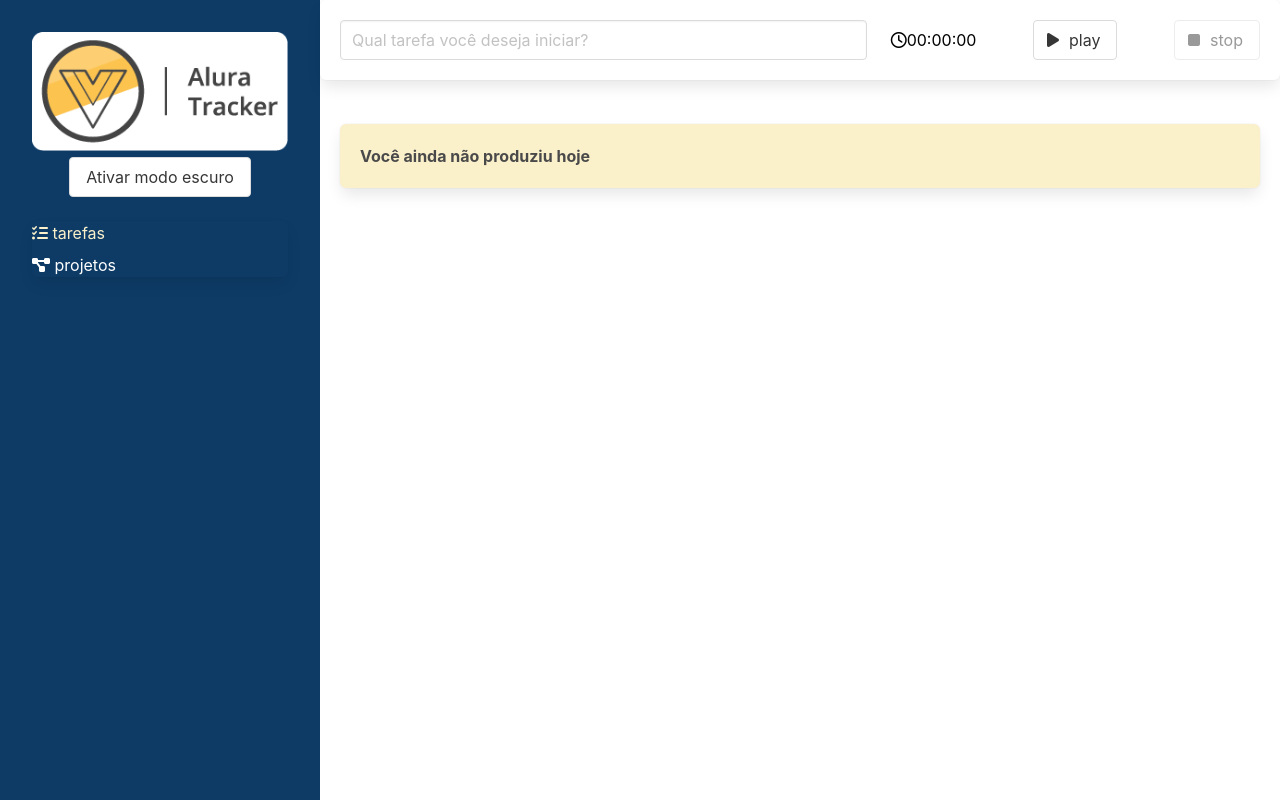
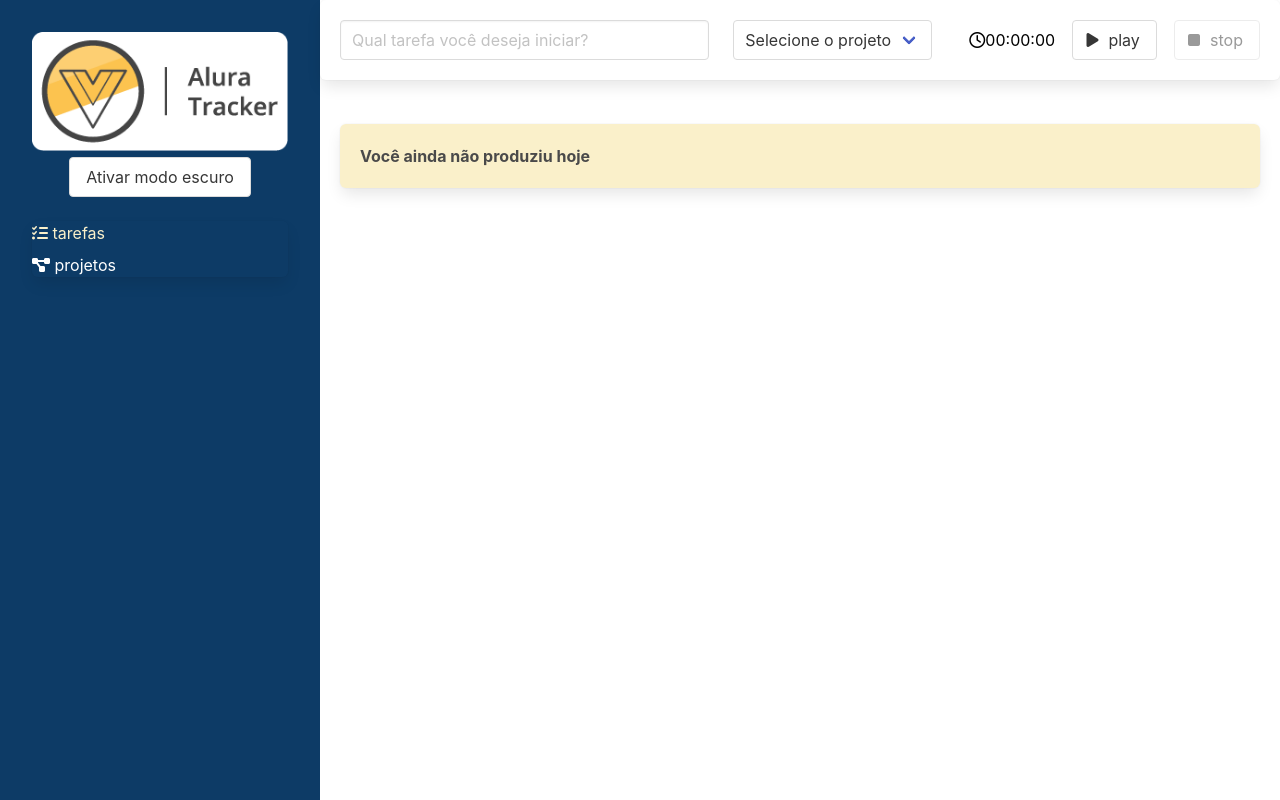
Before and after one commit to AAlan12/alura-tracker, a Vue app: page / in a window 1280 px wide. Built offline with nearby package versions, Linux system fonts and the light colour scheme.

Commit message:
configurações adicionais nas rotas e de gerenciamento de estado com vuex

```diff
--- a/package.json
+++ b/package.json
@@ -10,7 +10,8 @@
   "dependencies": {
     "core-js": "^3.8.3",
     "vue": "^3.2.13",
-    "vue-router": "^4.1.5"
+    "vue-router": "^4.1.5",
+    "vuex": "^4.0.2"
   },
   "devDependencies": {
     "@fortawesome/fontawesome-free": "^6.2.0",
--- a/src/components/Formulario.vue
+++ b/src/components/Formulario.vue
@@ -2,10 +2,19 @@
 <template>
     <div class="box">
         <div class="columns">
-            <div class="column is-7" role="form" aria-label="Formulário para criação de uma nova tarefa">
-                <input type="text" class="input" placeholder="Qual tarefa você deseja iniciar?" v-model="descricao">
+            <div class="column is-5" role="form" aria-label="Formulário para criação de uma nova tarefa">
+                <input type="text" class="input" placeholder="Qual tarefa você deseja iniciar?" v-model="descricao" />
             </div>
-
+            <div class="column is-3">
+                <div class="select">
+                    <select v-model="idProjeto">
+                        <option value="">Selecione o projeto</option>
+                        <option :value="projeto.id" v-for="projeto in projetos" :key="projeto.id">
+                            {{ projeto.nome }}
+                        </option>
+                    </select>
+                </div>
+            </div>
             <div class="column">
                 <Temporizador @aoTemporizadorFinalizado="finalizarTarefa" />
             </div>
@@ -14,28 +23,39 @@
 </template>
 
 <script lang="ts">
+import { key } from '@/store';
+import { computed } from '@vue/reactivity';
 import { defineComponent } from 'vue'
+import { useStore } from 'vuex';
 import Temporizador from './Temporizador.vue'
 
 export default defineComponent({
     // eslint-disable-next-line vue/multi-word-component-names
     name: "Formulário",
-    emits:['aoSalvarTarefa'],
+    emits: ['aoSalvarTarefa'],
     components: {
         Temporizador
     },
     data() {
         return {
-            descricao: ''
+            descricao: '',
+            idProjeto: '',
         }
     },
     methods: {
         finalizarTarefa(tempoDecorrido: number): void {
             this.$emit('aoSalvarTarefa', {
                 duracaoEmSegundos: tempoDecorrido,
-                descricao: this.descricao
+                descricao: this.descricao,
+                projeto: this.projetos.find(proj => proj.id == this.idProjeto)
             })
             this.descricao = ''
+        }
+    },
+    setup() {
+        const store = useStore(key)
+        return {
+            projetos: computed(() => store.state.projetos)
         }
     }
 });
@@ -43,9 +63,10 @@
 
 <style scoped>
 .button {
-  margin-left: 8px;
+    margin-left: 8px;
 }
-.box{
+
+.box {
     color: var(--texto-primario);
     background-color: var(--bg-primario);
 }
--- a/src/interfaces/ITarefa.ts
+++ b/src/interfaces/ITarefa.ts
@@ -1,4 +1,6 @@
+import  IProjeto  from './IProjeto';
 export default interface ITarefa{
     duracaoEmSegundos: number,
-    descricao: string
+    descricao: string,
+    projeto: IProjeto
 }
--- a/src/main.ts
+++ b/src/main.ts
@@ -1,9 +1,10 @@
+import { store, key } from './store';
 import { createApp } from 'vue'
 import App from './App.vue'
-
 import '@fortawesome/fontawesome-free/css/all.css'
 import router from './router'
 
 createApp(App)
     .use(router)
+    .use(store, key)
     .mount('#app')
--- /dev/null
+++ b/src/store/index.ts
@@ -0,0 +1,28 @@
+import IProjeto from "@/interfaces/IProjeto";
+import { InjectionKey } from "vue";
+import { createStore, Store, useStore as vuexUseStore } from "vuex";
+
+interface Estado{
+    projetos: IProjeto[]
+}
+
+export const key: InjectionKey<Store<Estado>> = Symbol()
+
+export const store = createStore<Estado>({
+    state: {
+        projetos:[]
+    },
+    mutations: {
+        'ADD_PROJETO'(state, nomeDoProjeto: string){
+            const projeto = {
+                id: new Date().toISOString(),
+                nome: nomeDoProjeto
+            } as IProjeto
+            state.projetos.push(projeto)
+        }
+    }
+})
+
+export function useStore(): Store<Estado>{
+    return vuexUseStore(key)
+}
--- a/src/views/Projetos.vue
+++ b/src/views/Projetos.vue
@@ -28,25 +28,27 @@
 </template>
 
 <script lang="ts">
-import IProjeto from "@/interfaces/IProjeto";
-import { defineComponent } from "vue"
+import { computed, defineComponent } from "vue"
+import { useStore } from "@/store";
 export default defineComponent({
     // eslint-disable-next-line vue/multi-word-component-names
     name: 'Projetos',
     data(){
         return{
             nomeDoProjeto: "",
-            projetos: [] as IProjeto[]
         };
     },
     methods:{
         salvar(){
-            const projeto: IProjeto = {
-                nome: this.nomeDoProjeto,
-                id: new Date().toISOString()
-            }
-            this.projetos.push(projeto)
-            this.nomeDoProjeto = ''
+            this.store.commit('ADD_PROJETO', this.nomeDoProjeto)
+            this.nomeDoProjeto = '';
+        },
+    },
+    setup(){
+        const store = useStore()
+        return{
+            store,
+            projetos: computed(() => store.state.projetos)
         }
     }
 })
```
Also changed, not shown: 1 other file (tests, documents, lock files or other folders).
